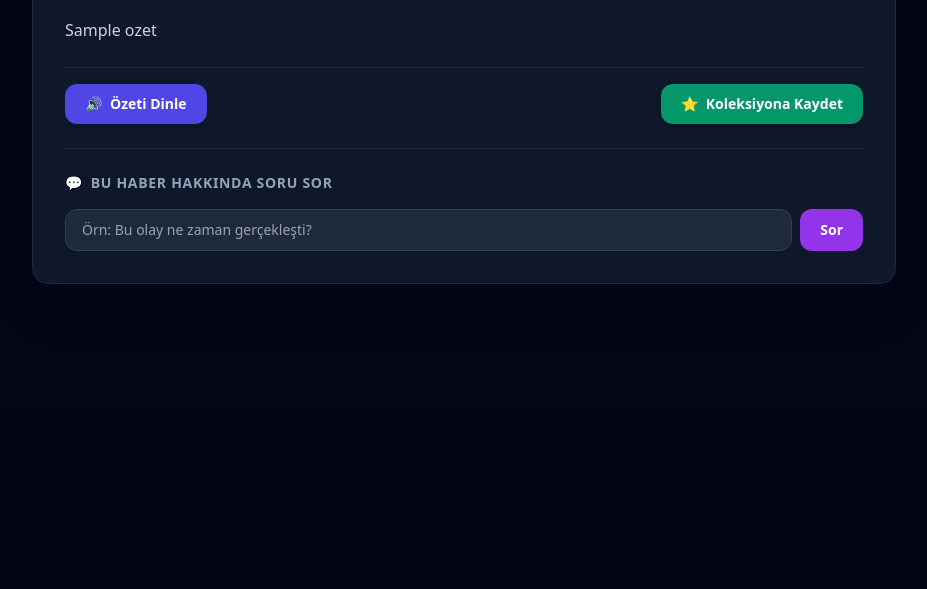
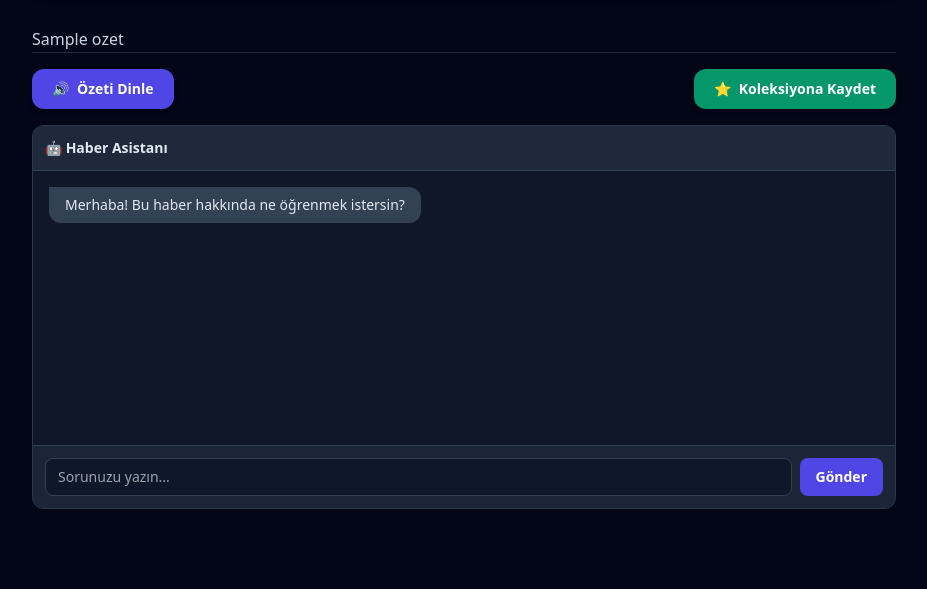
Before and after one commit to Leartha/AI-News-Scraper, a Flask app: template templates/index.html in a window 1280 px wide. Shown: the part 1491-2080 px from the top of the page, without its empty margins (176-1103 px from the left). Before the commit the page ends 1775 px from the top, so only its background shows below. Run offline with Flask 3, Linux system fonts and the light colour scheme; the template is opened without the code that fills it: most values are stand-ins (such as "Sample title", 1, 10 or a date in 2020); some libraries are stand-ins or nearby versions.

Commit message:
Update index.html

```diff
--- a/templates/index.html
+++ b/templates/index.html
@@ -163,7 +163,7 @@
                     </span>
                 </div>
             </div>
-
+        </div>
 
         <!-- TARAFSIZLIK VE DOĞRULUK SKORLARI -->
         {% if tarafsizlik is not none and dogruluk is not none %}
@@ -202,9 +202,6 @@
             });
         </script>
         {% endif %}
-
-
-
 
 
             <!-- Görsel -->
@@ -247,17 +244,30 @@
             </div>
 
             <!-- Chatbot -->
-            <div class="mt-8 pt-6 border-t border-slate-800 space-y-4">
-                <h3 class="text-sm font-bold uppercase tracking-wider text-slate-400 flex items-center gap-2">
-                    <span>💬</span> Bu Haber Hakkında Soru Sor
-                </h3>
-                <div class="flex gap-2">
-                    <input type="text" id="chat-question" placeholder="Örn: Bu olay ne zaman gerçekleşti?" class="flex-1 px-4 py-2.5 rounded-xl bg-slate-800 border border-slate-700 text-sm focus:outline-none focus:ring-2 focus:ring-indigo-500 text-slate-100">
-                    <button onclick="askQuestion()" class="px-5 py-2.5 bg-purple-600 hover:bg-purple-500 text-white font-semibold text-sm rounded-xl transition cursor-pointer">Sor</button>
+            <div class="flex flex-col h-96 bg-slate-800/50 border border-slate-700/80 rounded-xl overflow-hidden mt-4">
+                <!-- Sohbet Başlığı -->
+                <div class="p-3 bg-slate-800 border-b border-slate-700 text-slate-200 font-bold text-sm flex items-center gap-2">
+                🤖 Haber Asistanı
                 </div>
-                <div id="chat-response" class="hidden p-4 rounded-xl bg-indigo-950/40 border border-indigo-800/50 text-sm leading-relaxed text-indigo-200"></div>
+
+            <!-- Mesajlaşma Alanı -->
+            <div id="chat-box" class="flex-1 p-4 overflow-y-auto flex flex-col gap-3">
+                <!-- Başlangıç Mesajı -->
+                <div class="flex justify-start">
+                    <div class="bg-slate-700 text-slate-200 text-sm px-4 py-2 rounded-xl rounded-tl-none max-w-[85%]">
+                        Merhaba! Bu haber hakkında ne öğrenmek istersin?
+                    </div>
+                </div>
             </div>
 
+            <!-- Mesaj Yazma Alanı -->
+            <div class="p-3 bg-slate-800/80 border-t border-slate-700 flex gap-2">
+                <input type="text" id="chat-input" placeholder="Sorunuzu yazın..."
+                    class="flex-1 bg-slate-900 border border-slate-700 text-slate-200 text-sm rounded-lg px-3 py-2 focus:outline-none focus:border-indigo-500">
+                <button onclick="mesajGonder()" class="bg-indigo-600 hover:bg-indigo-500 text-white px-4 py-2 rounded-lg text-sm font-semibold transition-colors">
+                    Gönder
+                </button>
+            </div>
         </div>
 
     </div>
@@ -529,6 +539,67 @@
             `).join('');
         }
 
+        async function mesajGonder() {
+            const input = document.getElementById('chat-input');
+            const chatBox = document.getElementById('chat-box');
+            const soru = input.value.trim();
+
+            // Haber metnini Python'dan HTML'e gizli bir değişkene veya doğrudan Jinja ile al
+            const haberMetni = `{{ haber_metni | safe }}`;
+
+            if (!soru) return;
+
+            // 1. Kullanıcı mesajını ekrana bas
+            chatBox.innerHTML += `
+                <div class="flex justify-end">
+                    <div class="bg-indigo-600 text-white text-sm px-4 py-2 rounded-xl rounded-tr-none max-w-[85%]">
+                        ${soru}
+                    </div>
+                </div>`;
+            input.value = '';
+            chatBox.scrollTop = chatBox.scrollHeight;
+
+            // "Yazıyor..." efekti
+            const loadingId = "loading-" + Date.now();
+            chatBox.innerHTML += `
+                <div id="${loadingId}" class="flex justify-start">
+                    <div class="bg-slate-700 text-slate-400 text-sm px-4 py-2 rounded-xl rounded-tl-none italic">
+                        Cevap aranıyor...
+                    </div>
+                </div>`;
+            chatBox.scrollTop = chatBox.scrollHeight;
+
+            // 2. Python'a (Backend) istek at
+            try {
+                const response = await fetch('/sohbet', {
+                    method: 'POST',
+                    headers: { 'Content-Type': 'application/json' },
+                    body: JSON.stringify({ soru: soru, haber_metni: haberMetni })
+                });
+
+                const data = await response.json();
+
+                // Yükleniyor yazısını sil ve bot cevabını bas
+                document.getElementById(loadingId).remove();
+                chatBox.innerHTML += `
+                    <div class="flex justify-start">
+                        <div class="bg-slate-700 text-slate-200 text-sm px-4 py-2 rounded-xl rounded-tl-none max-w-[85%] whitespace-pre-wrap">
+                            ${data.cevap}
+                        </div>
+                    </div>`;
+                chatBox.scrollTop = chatBox.scrollHeight;
+
+            } catch (error) {
+                document.getElementById(loadingId).innerText = "Bir hata oluştu.";
+            }
+        }
+
+        // Enter tuşuyla da gönderilebilsin
+        document.getElementById('chat-input').addEventListener('keypress', function (e) {
+            if (e.key === 'Enter') mesajGonder();
+        });
+
+
         document.addEventListener('DOMContentLoaded', updateCollectionCount);
     </script>
 </body>
```
